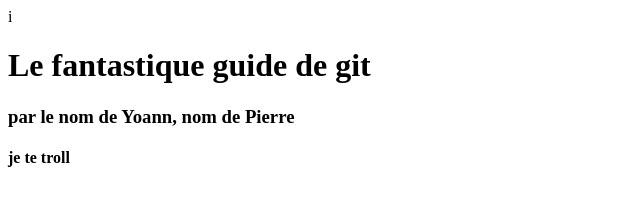
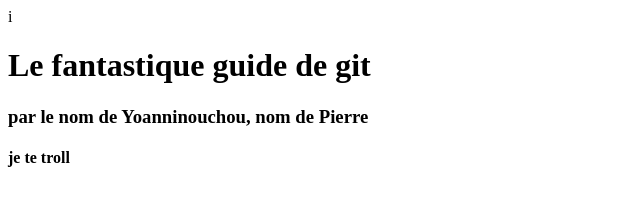
Before and after one commit to yobero/TD4, a plain HTML site: page index.html in a window 1280 px wide. Shown: the whole page, without its empty margins (0-640 px from the left). Drawn offline with Linux system fonts and the light colour scheme.

Commit message:
BOUFFE Yoann

```diff
--- a/index.html
+++ b/index.html
@@ -7,7 +7,7 @@
     <body>
 	i
 		<h1>Le fantastique guide de git</h1>
-		<h3>par le nom de Yoann, nom de Pierre</h3>
+		<h3>par le nom de Yoanninouchou, nom de Pierre</h3>
 		<h4> je te troll</h4>
 
     </body>
```
